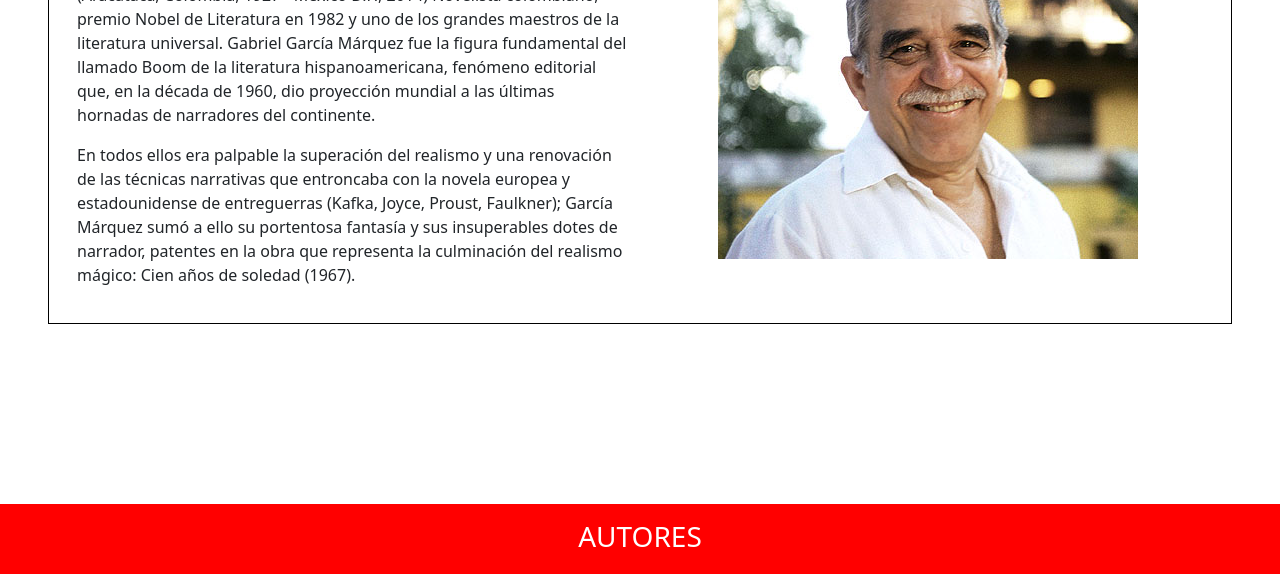
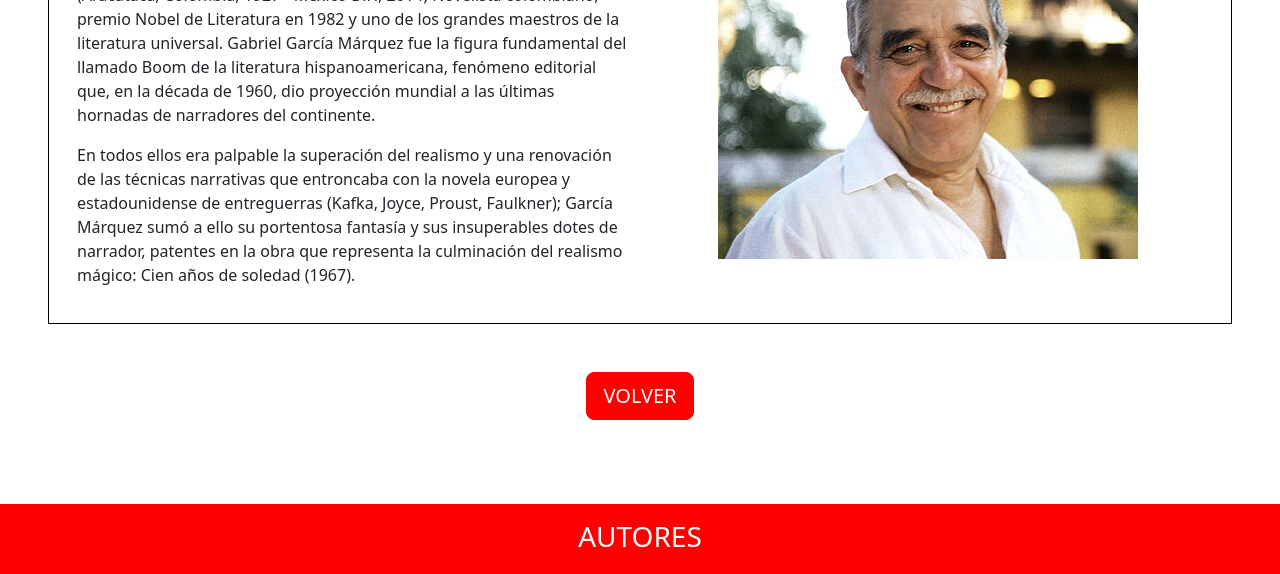
Before and after one commit to JRARM/taller2, a plain HTML site: page about.html in a window 1280 px wide. Shown: the part 226-800 px from the top of the page. Drawn offline with nearby package versions, Linux system fonts and the light colour scheme.

Commit message:
se crea boton

```diff
--- a/about.html
+++ b/about.html
@@ -42,6 +42,9 @@
             </div>
         </div>
     </div>
+    <div class="text-center">
+        <a href="index.html" class="btn btn-lg btn-primary mb-5 ">VOLVER</a>
+    </div>
     <div class="footer">
         <h3 class="mt-3">AUTORES</h3>
     </div>
```
